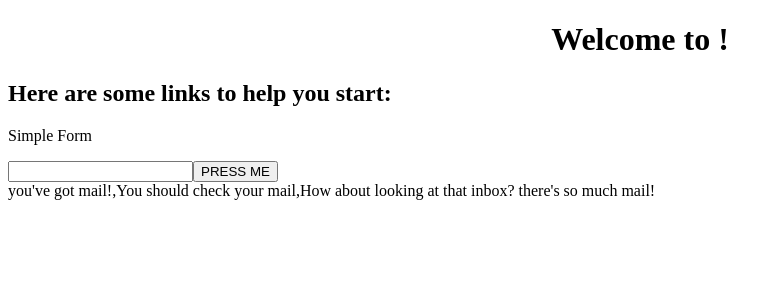
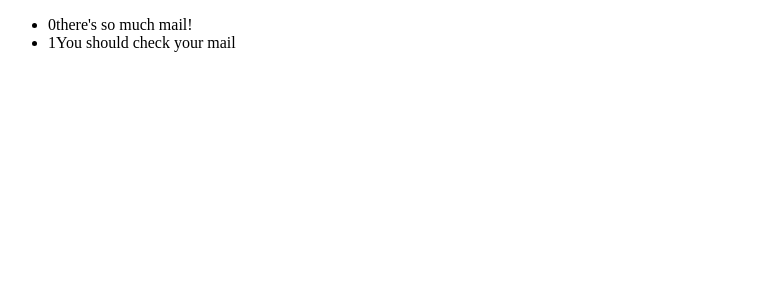
Before and after one commit to nmastracci/first-angular, an Angular app: page / in a window 1280 px wide. Shown: the top 300 px of the page, without its empty margins (0-781 px from the left). Built offline with nearby package versions, Linux system fonts and the light colour scheme.

Commit message:
iterating out using template in the component

```diff
--- a/src/app/app.component.html
+++ b/src/app/app.component.html
@@ -4,11 +4,9 @@
 </div>
 <h2>Here are some links to help you start:</h2>
 <app-simple-form></app-simple-form>
-{{ mail.message }}
-{{ mailagain.something }}
 
 <ul>
-  <li *ngFor="let message of mail.messages">{{ message }}</li>
+  <li *ngFor="let message of messages; let i = index">{{ i }}{{ message }}</li>
 </ul>
 
 <router-outlet></router-outlet>
--- a/src/app/app.component.ts
+++ b/src/app/app.component.ts
@@ -3,7 +3,15 @@ import { MailService } from './mail.service';
 
 @Component({
   selector: 'app-root',
-  templateUrl: './app.component.html',
+  template: `
+    <div>
+      <ul>
+        <li *ngFor="let message of mailagain.somethings; let i = index">
+          {{ i }}{{ message }}
+        </li>
+      </ul>
+    </div>
+  `,
   styleUrls: ['./app.component.scss']
 })
 export class AppComponent {
--- a/src/app/mailagain.service.ts
+++ b/src/app/mailagain.service.ts
@@ -4,7 +4,7 @@ import { Injectable } from '@angular/core';
   providedIn: 'root'
 })
 export class MailagainService {
-  something = `there's so much mail!`;
+  somethings = [`there's so much mail!`, `You should check your mail`];
 
   constructor() {}
 }
```
